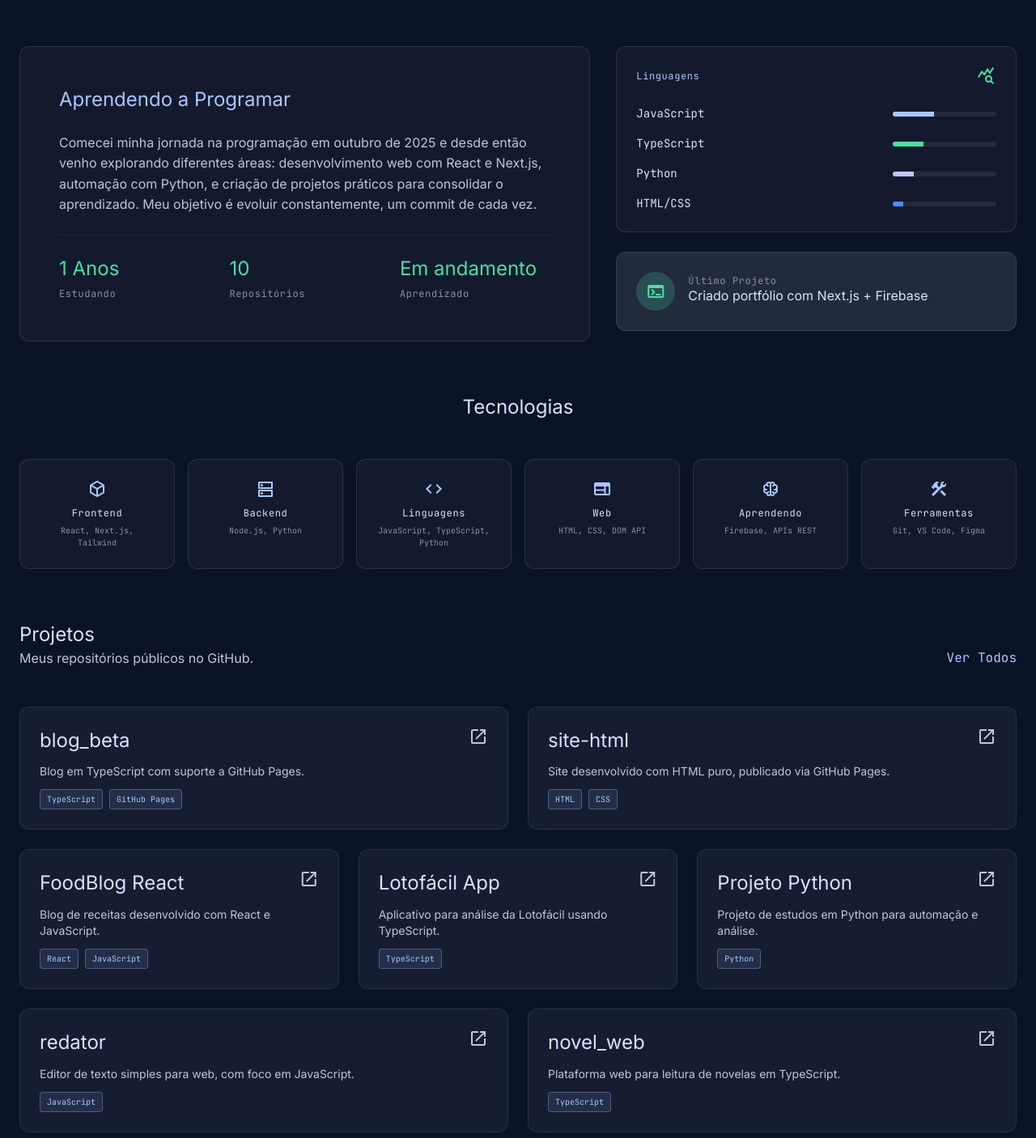
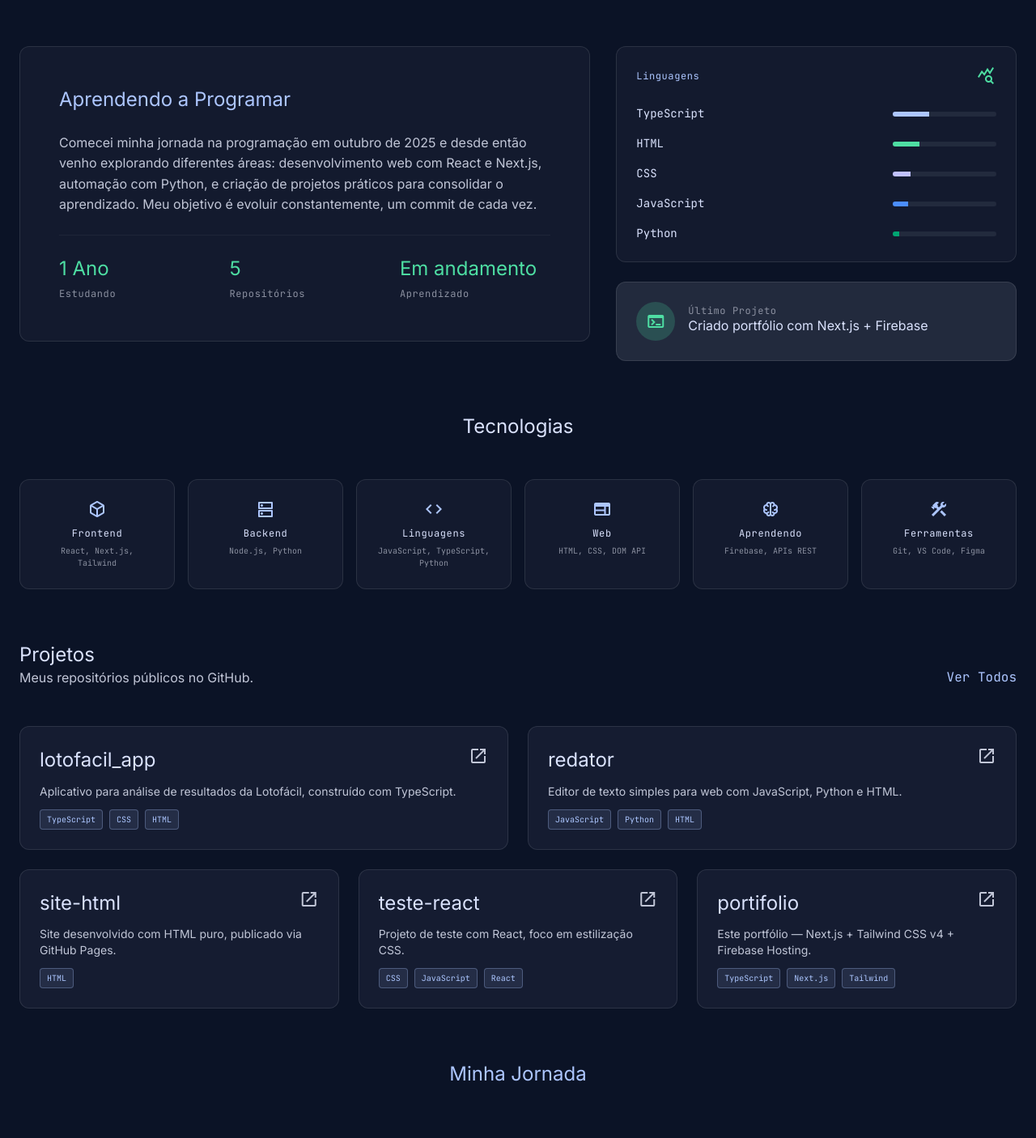
Before and after one commit to DanielFernandes-dev/portifolio, a Next.js app: page / in a window 1280 px wide. Shown: the part 960-2366 px from the top of the page at 81% size. Built offline with nearby package versions, Linux system fonts and the light colour scheme.

Commit message:
Remove projetos deletados do GitHub, mantém apenas repos existentes

```diff
--- a/app/components/AboutStats.tsx
+++ b/app/components/AboutStats.tsx
@@ -9,11 +9,11 @@ export default function AboutStats() {
           </p>
           <div className="grid grid-cols-2 md:grid-cols-3 gap-6 pt-6 border-t border-white/5">
             <div>
-              <span className="block text-headline-md text-secondary">{new Date().getFullYear() - 2025} Anos</span>
+              <span className="block text-headline-md text-secondary">{new Date().getFullYear() - 2025} Ano</span>
               <span className="font-label-caps text-label-caps text-outline">Estudando</span>
             </div>
             <div>
-              <span className="block text-headline-md text-secondary">10</span>
+              <span className="block text-headline-md text-secondary">5</span>
               <span className="font-label-caps text-label-caps text-outline">Repositórios</span>
             </div>
             <div>
@@ -30,10 +30,11 @@ export default function AboutStats() {
             </div>
             <div className="space-y-4">
               {[
-                { lang: "JavaScript", width: "40%", color: "bg-primary" },
-                { lang: "TypeScript", width: "30%", color: "bg-secondary" },
-                { lang: "Python", width: "20%", color: "bg-tertiary" },
-                { lang: "HTML/CSS", width: "10%", color: "bg-primary-container" },
+                { lang: "TypeScript", width: "35%", color: "bg-primary" },
+                { lang: "HTML", width: "26%", color: "bg-secondary" },
+                { lang: "CSS", width: "17%", color: "bg-tertiary" },
+                { lang: "JavaScript", width: "15%", color: "bg-primary-container" },
+                { lang: "Python", width: "6%", color: "bg-secondary-container" },
               ].map((item) => (
                 <div key={item.lang} className="flex justify-between items-center">
                   <span className="font-code-sm text-code-sm">{item.lang}</span>
--- a/app/components/Projects.tsx
+++ b/app/components/Projects.tsx
@@ -2,67 +2,39 @@ import Link from "next/link"
 
 const projects = [
   {
-    title: "blog_beta",
-    description: "Blog em TypeScript com suporte a GitHub Pages.",
-    tags: ["TypeScript", "GitHub Pages"],
-    url: "https://github.com/DanielFernandes-dev/blog_beta",
-    image: null,
+    title: "lotofacil_app",
+    description: "Aplicativo para análise de resultados da Lotofácil, construído com TypeScript.",
+    tags: ["TypeScript", "CSS", "HTML"],
+    url: "https://github.com/DanielFernandes-dev/lotofacil_app",
     span: "md:col-span-6",
-    height: "flex-col",
+  },
+  {
+    title: "redator",
+    description: "Editor de texto simples para web com JavaScript, Python e HTML.",
+    tags: ["JavaScript", "Python", "HTML"],
+    url: "https://github.com/DanielFernandes-dev/redator",
+    span: "md:col-span-6",
   },
   {
     title: "site-html",
     description: "Site desenvolvido com HTML puro, publicado via GitHub Pages.",
-    tags: ["HTML", "CSS"],
+    tags: ["HTML"],
     url: "https://github.com/DanielFernandes-dev/site-html",
-    image: null,
-    span: "md:col-span-6",
-    height: "flex-col",
+    span: "md:col-span-4",
   },
   {
-    title: "FoodBlog React",
-    description: "Blog de receitas desenvolvido com React e JavaScript.",
-    tags: ["React", "JavaScript"],
-    url: "https://github.com/DanielFernandes-dev/foodblog-react",
-    image: null,
+    title: "teste-react",
+    description: "Projeto de teste com React, foco em estilização CSS.",
+    tags: ["CSS", "JavaScript", "React"],
+    url: "https://github.com/DanielFernandes-dev/teste-react",
     span: "md:col-span-4",
-    height: "flex-col",
   },
   {
-    title: "Lotofácil App",
-    description: "Aplicativo para análise da Lotofácil usando TypeScript.",
-    tags: ["TypeScript"],
-    url: "https://github.com/DanielFernandes-dev/lotofacil_app",
-    image: null,
+    title: "portifolio",
+    description: "Este portfólio — Next.js + Tailwind CSS v4 + Firebase Hosting.",
+    tags: ["TypeScript", "Next.js", "Tailwind"],
+    url: "https://github.com/DanielFernandes-dev/portifolio",
     span: "md:col-span-4",
-    height: "flex-col",
-  },
-  {
-    title: "Projeto Python",
-    description: "Projeto de estudos em Python para automação e análise.",
-    tags: ["Python"],
-    url: "https://github.com/DanielFernandes-dev/projeto-python",
-    image: null,
-    span: "md:col-span-4",
-    height: "flex-col",
-  },
-  {
-    title: "redator",
-    description: "Editor de texto simples para web, com foco em JavaScript.",
-    tags: ["JavaScript"],
-    url: "https://github.com/DanielFernandes-dev/redator",
-    image: null,
-    span: "md:col-span-6",
-    height: "flex-row items-center min-h-[120px]",
-  },
-  {
-    title: "novel_web",
-    description: "Plataforma web para leitura de novelas em TypeScript.",
-    tags: ["TypeScript"],
-    url: "https://github.com/DanielFernandes-dev/novel_web",
-    image: null,
-    span: "md:col-span-6",
-    height: "flex-row items-center min-h-[120px]",
   },
 ]
 
@@ -88,9 +60,8 @@ export default function Projects() {
             href={p.url}
             target="_blank"
             rel="noopener noreferrer"
-            className={`${p.span} group relative rounded-xl overflow-hidden glass-panel ${p.height} border border-white/10 hover:border-primary/40 transition-all`}
+            className={`${p.span} group relative rounded-xl overflow-hidden glass-panel flex-col border border-white/10 hover:border-primary/40 transition-all p-6 bg-surface-container/90 backdrop-blur-md`}
           >
-            <div className="p-6 bg-surface-container/90 backdrop-blur-md flex-1 flex flex-col justify-center">
             <div className="flex justify-between items-start mb-3">
               <h3 className="text-headline-md text-on-surface group-hover:text-primary transition-colors">
                 {p.title}
@@ -99,7 +70,7 @@ export default function Projects() {
                 open_in_new
               </span>
             </div>
-              <p className="font-body-base text-sm text-on-surface-variant mb-3">{p.description}</p>
+            <p className="font-body-base text-sm text-on-surface-variant mb-3 flex-1">{p.description}</p>
             <div className="flex gap-2 flex-wrap">
               {p.tags.map((tag) => (
                 <span
@@ -110,7 +81,6 @@ export default function Projects() {
                 </span>
               ))}
             </div>
-            </div>
           </a>
         ))}
       </div>
```
Lines whose indentation alone changed are shown as unchanged.
